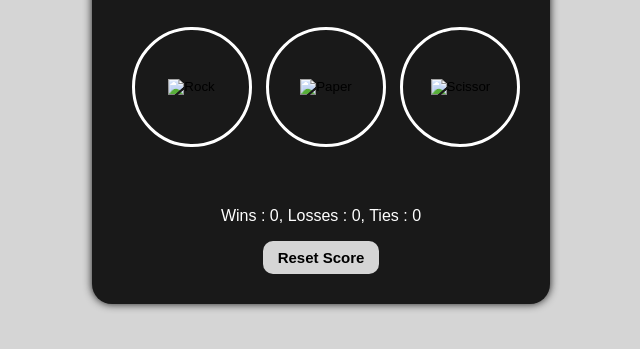
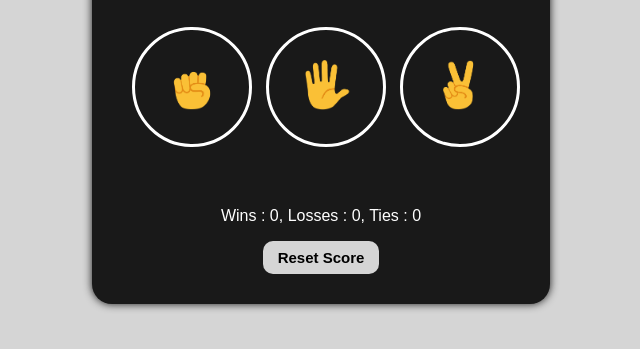
Before and after one commit to Harish1005/RockPaperScissor, a plain HTML site: page index.html in a window 1280 px wide. Shown: the part 297-646 px from the top of the page, without its empty margins (319-959 px from the left). Drawn offline with Linux system fonts and the light colour scheme.

Commit message:
Update index.html

```diff
--- a/index.html
+++ b/index.html
@@ -11,15 +11,15 @@
   <div class="main-div">
     <p class="game-title">Rock Paper Scissors</p>
     <button onclick="playGame('Rock')" class="move-btn">
-      <img class="move-icon" src="/9thDom/rock-paper-scissors-game/images/rock-emoji.png" alt="Rock">
+      <img class="move-icon" src="images/rock-emoji.png" alt="Rock">
     </button>
 
     <button onclick="playGame('Paper')" class="move-btn">
-      <img class="move-icon" src="/9thDom/rock-paper-scissors-game/images/paper-emoji.png" alt="Paper">
+      <img class="move-icon" src="images/paper-emoji.png" alt="Paper">
     </button>
 
     <button onclick="playGame('Scissors')" class="move-btn">
-      <img class="move-icon" src="/9thDom/rock-paper-scissors-game/images/scissors-emoji.png" alt="Scissor">
+      <img class="move-icon" src="images/scissors-emoji.png" alt="Scissor">
     </button>
 
     <p class="js-result result"></p>
```
